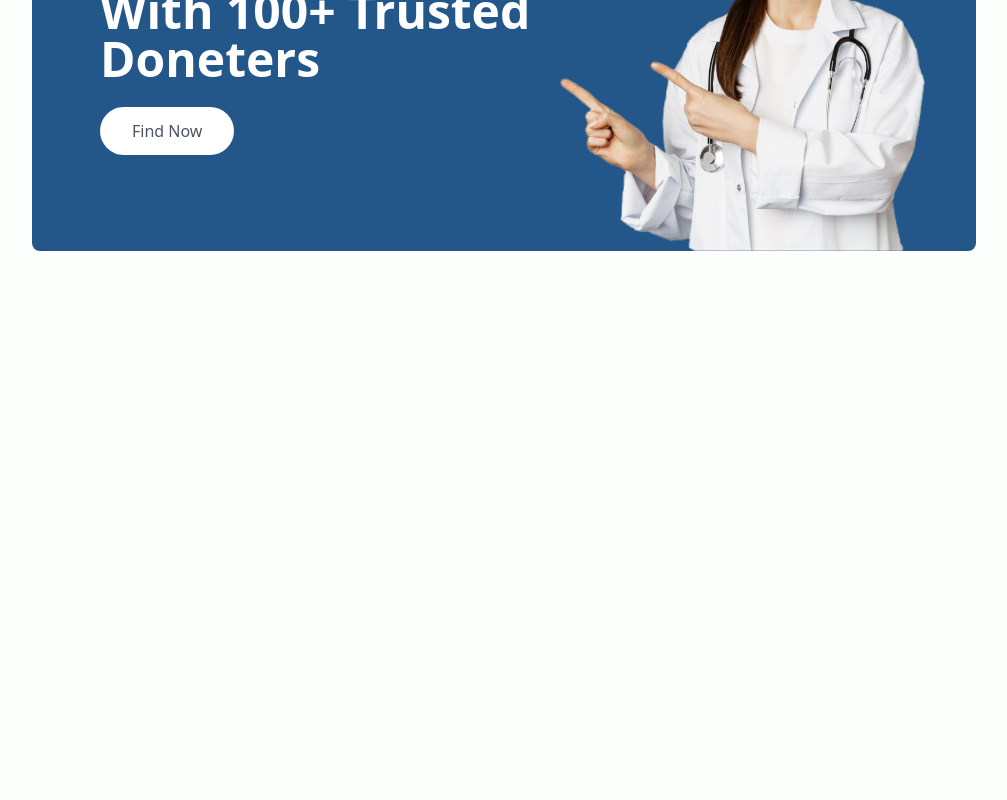
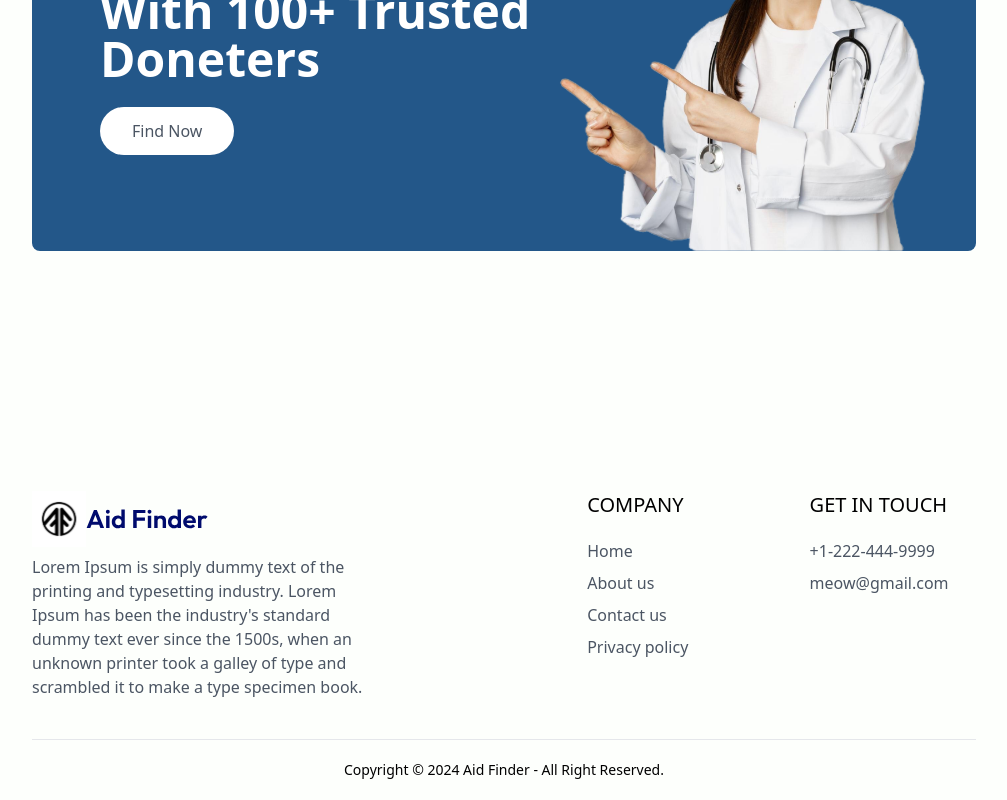
Before and after one commit to abhighosh69/AidFinder, a React (Vite) app in the folder aid-finder/: page / in a window 1280 px wide. Shown: the part 2786-3586 px from the top of the page, without its empty margins (136-1143 px from the left). Before the commit the page ends 3277 px from the top, so only its background shows below. Built offline with nearby package versions, Linux system fonts and the light colour scheme.

Commit message:
Create Footer Section

```diff
--- a/aid-finder/src/App.jsx
+++ b/aid-finder/src/App.jsx
@@ -4,12 +4,14 @@ import Home from "./pages/Home";
 import Hospitals from "./pages/Hospitals";
 import About from "./pages/About";
 import Contact from "./pages/Contact";
-import Doneters from "./pages/Doneters"
+import Doneters from "./pages/Doneters";
 import Login from "./pages/Login";
 import MyAppointment from "./pages/MyAppointments";
 import MyProfile from "./pages/MyProfile";
 
 import Navbar from "./components/Navbar";
+import Footer from "./components/Footer";
+import PrivacyPolicy from "./pages/PrivacyPolicy";
 
 const App = () => {
   return (
@@ -19,15 +21,18 @@ const App = () => {
       <Routes>
         <Route path="/" element={<Home />} />
         <Route path="/home" element={<Home />} />
-        <Route path="/hospital" element ={<Hospitals/>} />
+        <Route path="/hospital" element={<Hospitals />} />
         <Route path="/about" element={<About />} />
         <Route path="/contact" element={<Contact />} />
-        <Route path="/doneter" element={<Doneters />} />
+        <Route path="/donner" element={<Doneters />} />
         <Route path="/login" element={<Login />} />
         <Route path="/my-appointment" element={<MyAppointment />} />
-        <Route path="/my-appointment/:docId" element={<MyAppointment/>}/>
+        <Route path="/my-appointment/:docId" element={<MyAppointment />} />
         <Route path="/my-profile" element={<MyProfile />} />
+        <Route path="/privacy-policy" element={<PrivacyPolicy />} />
       </Routes>
+
+      <Footer />
     </div>
   );
 };
--- a/aid-finder/src/components/Banner.jsx
+++ b/aid-finder/src/components/Banner.jsx
@@ -3,12 +3,11 @@ import { assets } from "../assets/assetsFrontend/assets";
 import { useNavigate } from "react-router-dom";
 
 const Banner = () => {
+  const navigate = useNavigate();
 
-const navigate = useNavigate();
-
-const handleToDoneters= () => {
-  navigate("/doneter")
-}
+  const handleToDoneters = () => {
+    navigate("/doneter");
+  };
   return (
     <div className="flex bg-primary rounded-lg px-6 sm:px-10 md:px-14 lg:px-12 my-60 md:mx-10">
       {/* ------- Left Side ------- */}
@@ -17,12 +16,21 @@ const handleToDoneters= () => {
           <p>Find Donner</p>
           <p className="mt-4">With 100+ Trusted Doneters</p>
         </div>
-        <button className="bg-white text-sm sm:text-base text-gray-600 px-8 py-3 rounded-full mt-6 hover:scale-110 transition-all" onClick={handleToDoneters}>Find Now</button>
+        <button
+          className="bg-white text-sm sm:text-base text-gray-600 px-8 py-3 rounded-full mt-6 hover:scale-110 transition-all"
+          onClick={handleToDoneters}
+        >
+          Find Now
+        </button>
       </div>
 
       {/* ------- Right Side ------- */}
       <div className="hidden md:block md:w-1/2 lg:w-[370px] relative">
-        <img className="w-full absolute bottom-0 right-0 max-w-md" src={assets.donner_banner} alt="Banner Image" />
+        <img
+          className="w-full absolute bottom-0 right-0 max-w-md"
+          src={assets.donner_banner}
+          alt="Banner Image"
+        />
       </div>
     </div>
   );
--- /dev/null
+++ b/aid-finder/src/components/Footer.jsx
@@ -0,0 +1,69 @@
+import React from "react";
+import { assets } from "../assets/assetsFrontend/assets";
+import { useNavigate } from "react-router-dom";
+
+const Footer = () => {
+  const navigate = useNavigate();
+
+  const handleToRedirect = (path) => {
+    if (window.location.pathname === path) {
+      window.scrollTo({ top: 0, behavior: "smooth" });
+    } else {
+      navigate(path);
+    }
+  };
+
+  return (
+    <div className="md:mx-10">
+      <div className="flex flex-col sm:grid grid-cols-[3fr_1fr_1fr] gap-14 my-10 mt-40 text-sm">
+        {/* ------- Left Side ------- */}
+        <div>
+          <img
+            className="mb-2 w-44 cursor-pointer"
+            src={assets.logo}
+            alt="App Logo"
+            onClick={() => handleToRedirect("/home")}
+          />
+          <p className="w-full md:w-2/3 text-gray-600 leading-6 text-base">
+            Lorem Ipsum is simply dummy text of the printing and typesetting
+            industry. Lorem Ipsum has been the industry's standard dummy text
+            ever since the 1500s, when an unknown printer took a galley of type
+            and scrambled it to make a type specimen book.
+          </p>
+        </div>
+
+        {/* ------- Center Side ------- */}
+        <div>
+          <p className="text-xl font-medium mb-5">COMPANY</p>
+          <ul className="cursor-pointer flex flex-col gap-2 text-gray-600 text-base">
+            <li onClick={() => handleToRedirect("/home")}>Home</li>
+            <li onClick={() => handleToRedirect("/about")}>About us</li>
+            <li onClick={() => handleToRedirect("/contact")}>Contact us</li>
+            <li onClick={() => handleToRedirect("/privacy-policy")}>
+              Privacy policy
+            </li>
+          </ul>
+        </div>
+
+        {/* ------- Right Side ------- */}
+        <div>
+          <p className="text-xl font-medium mb-5">GET IN TOUCH</p>
+          <ul className="flex flex-col gap-2 text-gray-600 text-base">
+            <li>+1-222-444-9999</li>
+            <li>meow@gmail.com</li>
+          </ul>
+        </div>
+      </div>
+
+      {/* ------- Copyright Text ------- */}
+      <div>
+        <hr />
+        <p className="py-5 text-center text-sm">
+          Copyright © 2024 Aid Finder - All Right Reserved.
+        </p>
+      </div>
+    </div>
+  );
+};
+
+export default Footer;
--- a/aid-finder/src/pages/Doneters.jsx
+++ b/aid-finder/src/pages/Doneters.jsx
@@ -2,7 +2,7 @@ import React from 'react'
 
 const Doneters = () => {
   return (
-    <div>Doneters</div>
+    <div>Doneters...!</div>
   )
 }
 
--- /dev/null
+++ b/aid-finder/src/pages/PrivacyPolicy.jsx
@@ -0,0 +1,9 @@
+import React from 'react'
+
+const PrivacyPolicy = () => {
+  return (
+    <div>Privacy Policy...!</div>
+  )
+}
+
+export default PrivacyPolicy
```
